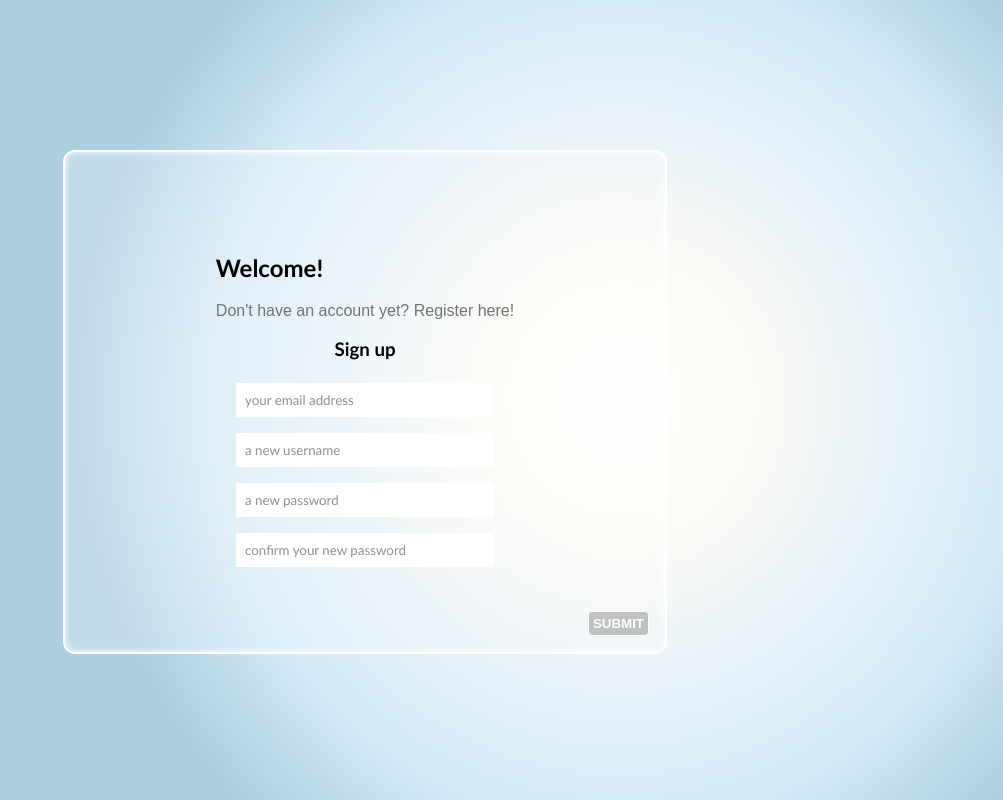
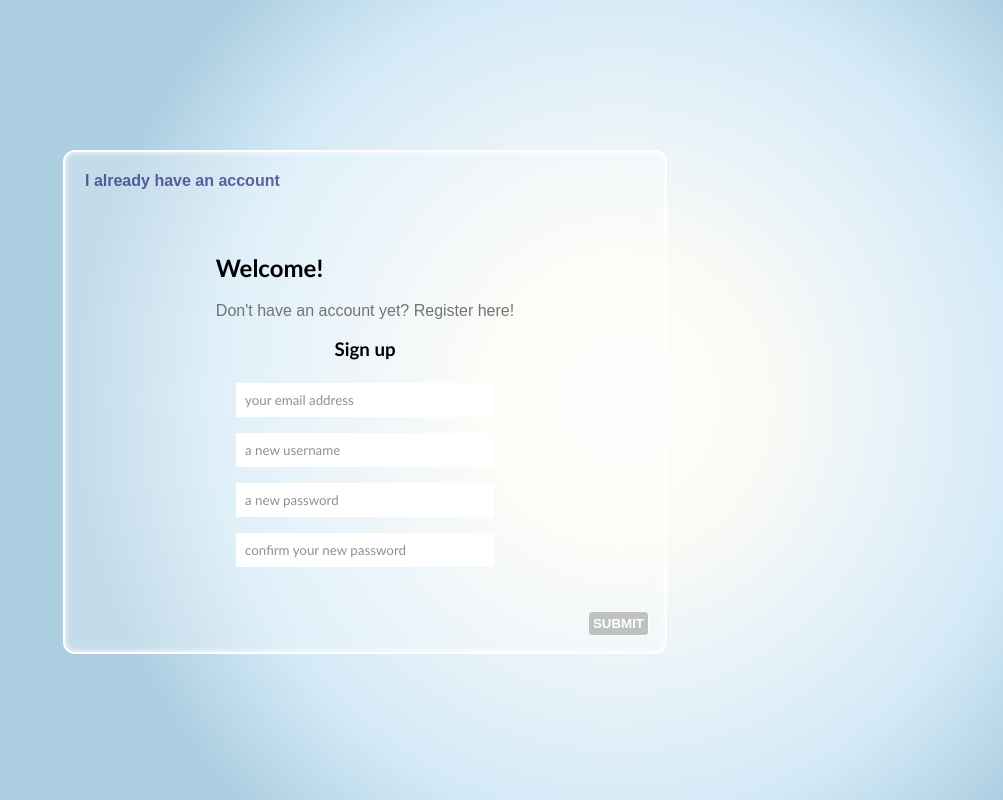
Before and after one commit to Chloe070196/phrases-web-app, a React (Vite) app: page /register in a window 1280 px wide. Shown: the whole page, without its empty margins (277-1280 px from the left). Built offline with nearby package versions, Linux system fonts and the light colour scheme.

Commit message:
feat: update form header props

```diff
--- a/src/pages/register/index.tsx
+++ b/src/pages/register/index.tsx
@@ -4,7 +4,7 @@ import { RegistrationForm } from "../../components/registration-form"
 function Register() {
     return (
         <section className="centered-section-position medium-section-dimensions section-colors">
-            <FormHeader pageLinkText={"I already have an account"} formType={'Sign up'} message={"Don't have an account yet? Register here!"}/>
+            <FormHeader pathTo={"/login"} linkText={"I already have an account"} formType={'Sign up'} message={"Don't have an account yet? Register here!"}/>
             <RegistrationForm />
         </section>
     )
```
